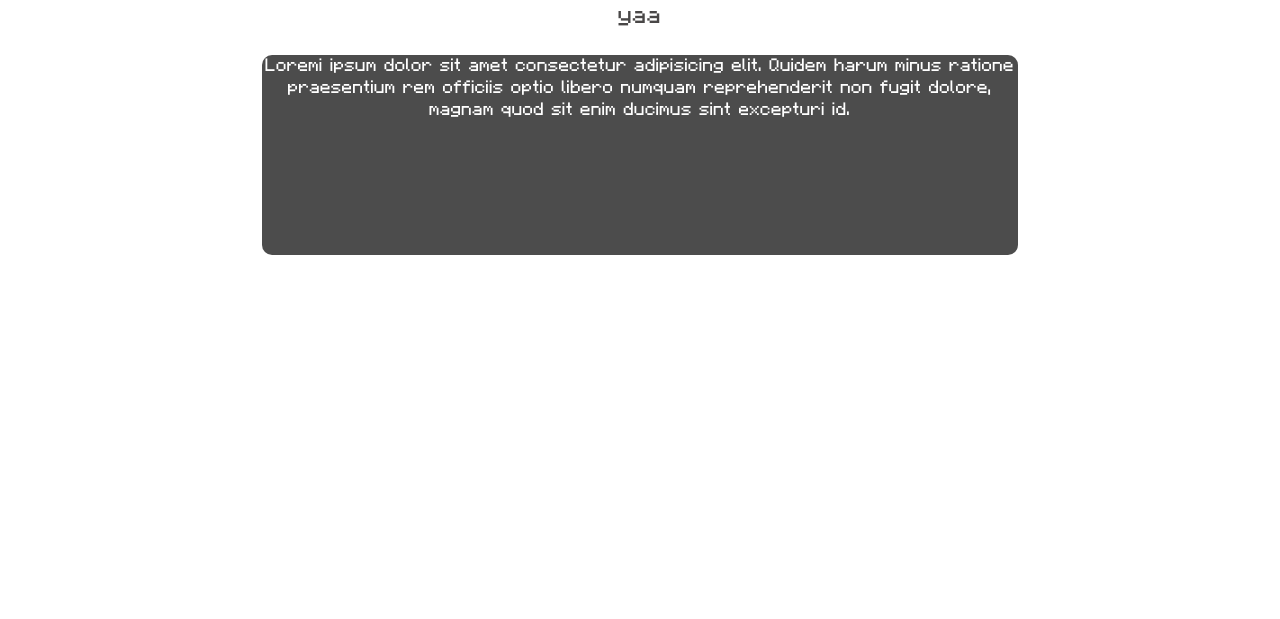
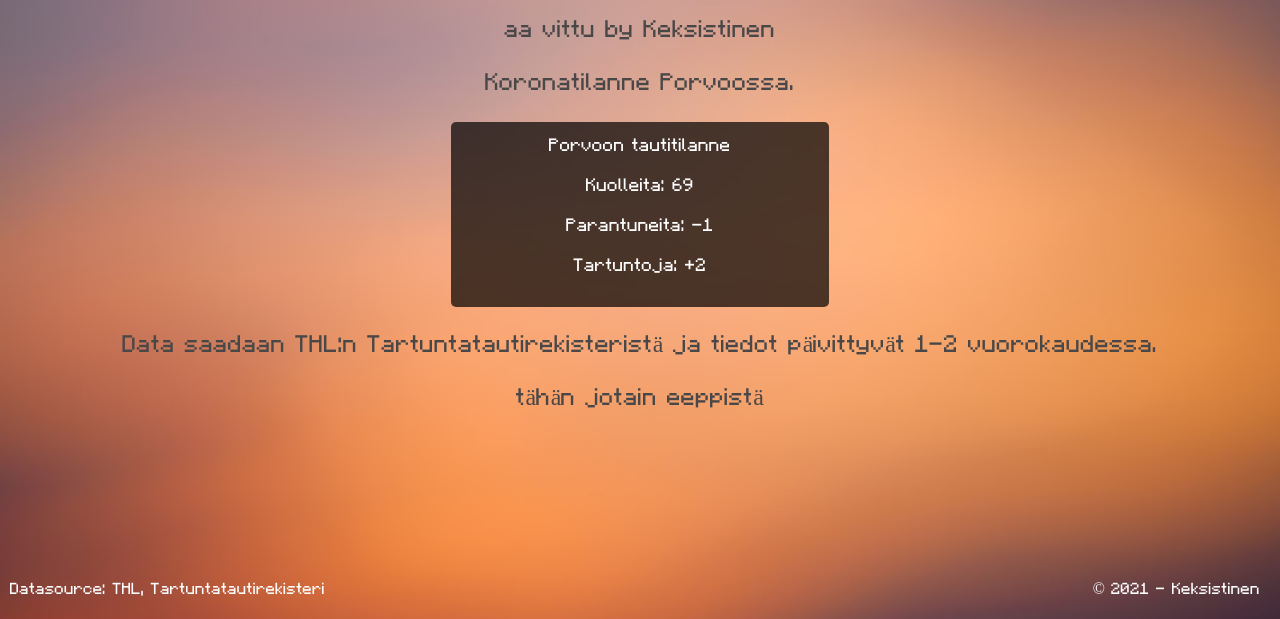
Before and after one commit to Keksistinen/gorona, a website: page juttu.html in a window 1280 px wide. Shown: the part 181-800 px from the top of the page. Drawn offline with Linux system fonts and the light colour scheme; no server answers.

Commit message:
Muutoksia
-Logomuutoksia, jäsenteltyä & tekstiä
-THL api paskaa tehty
-KRIP AUTA

```diff
--- a/PASKAA.css
+++ b/PASKAA.css
@@ -1,6 +1,6 @@
 body {
     color: rgb(73, 71, 71);
-    /* background-image: url("huutista.jpg"); */
+    background-image: url("css/huutista.jpg");
     background-attachment: fixed;
     background-size: cover;
     background-repeat: no-repeat;
@@ -23,8 +23,6 @@ div {
     font-size: 3vmin;
     text-shadow: none;
 
-
-
 }
 
 .boxi2 {
@@ -32,54 +30,45 @@ div {
     text-shadow: none;
     background-color: rgba(0, 0, 0, 0.7);
     color: white;
-    margin-left: 20%;
-    margin-right: 20%;
-    height: 200px;
-    border-radius: 10px;
+    margin-left: 35%;
+    margin-right: 35%;
+    height: fit-content;
+    border-radius: 5px;
+    padding: 1%;
 }
 
-/* h1 {
+.boxi3 {
+    font-size: 3vmin;
+    text-shadow: none;
+}
+
+.footer {
+    font-size: medium;
+    text-shadow: none;
+    right: 0;
+    position: absolute;
+    padding: 0 20px 20px 0;
+    bottom: 0;
     color: white;
-    position: sticky;
-} */
+}
 
-/* .boksi {
-    height: fit-content;
-    border-radius: 16px;
-    padding: 0.5rem;
-} */
-
-/* .boksi2 {
-    margin: 5px;
-    background-color: transparent;
-    height: 200px;
-    width: 300px;
-    padding: 8px;
-    border-radius: 10px;
-    border-style: solid;
-    border-color: rgb(48, 52, 54);
-    float: left;
-} */
-/*
-.boksi3 {
-    margin: 5px;
-    background-color: transparent;
-    height: 200px;
-    width: 300px;
-    padding: 8px;
-    border-radius: 10px;
-    border-style: solid;
-    border-color: rgb(48, 52, 54);
-    float: left;
-} */
+.datasource {
+    font-size: medium;
+    text-shadow: none;
+    right: 1;
+    position: absolute;
+    padding: 0 20px 20px 0;
+    bottom: 0;
+    color: white;
+}
 
 @font-face {
     font-family: "comic sans";
-    src: url("comic.ttf");
+    src: url("/fonts/comic.ttf");
     font-display: swap;
 }
 
 @font-face {
     font-family: "minecraftia";
-    src: url("Minecraftia.otf");
+    src: url("fonts/Minecraftia.otf");
 }
--- a/juttu.html
+++ b/juttu.html
@@ -1,24 +1,39 @@
 <!DOCTYPE html>
 <html>
+
+<head>
+    <script src="./koodi.js"></script>
+</head>
     <head>
-        <link rel="shortcut icon" href="https://cravatar.eu/helmavatar/Keksistinen/16.png">
+        <link rel="shortcut icon" href="css/cookie.png">
         <title>Goronatilasdo</title>
         <link rel="stylesheet" href="PASKAA.css">
 
     </head>
     <body>
-        <div class="keho"> <img src="cookie2.png" alt="">
+        <div class="keho"> <img src="css/cookie.png" alt="">
             <head>Goronatilasdo</head>
         </div>
 
         <div class="boxi">
-            <p>aa vittu by Lé Keksistinen</p>
-            <p>yaa</p>
+            <p>aa vittu by Keksistinen</p>
+            <p>Koronatilanne Porvoossa.</p>
         </div>
 
         <div class="boxi2">
-            <head>Loremi ipsum dolor sit amet consectetur adipisicing elit. Quidem harum minus ratione praesentium rem officiis optio libero numquam reprehenderit non fugit dolore, magnam quod sit enim ducimus sint excepturi id. </head>
+            <head>Porvoon tautitilanne</head>
+            <p>Kuolleita: 69 </p>
+            <p>Parantuneita: -1 </p>
+            <p>Tartuntoja: +2 </p>
         </div>
+
+        <div class="boxi3">
+            <p>Data saadaan THL:n Tartuntatautirekisteristä ja tiedot päivittyvät 1-2 vuorokaudessa.</p>
+                        <p>tähän jotain eeppistä</p>
+        </div>
+
+        <div class="footer">© 2021 - Keksistinen</div>
+        <div class="datasource"> Datasource: THL, Tartuntatautirekisteri</div>
 
     </body>
 
--- /dev/null
+++ b/koodi.js
@@ -0,0 +1,17 @@
+async function getData() {
+    return await fetch('https://sampo.thl.fi/pivot/prod/fi/epirapo/covid19case/fact_epirapo_covid19case.json?row=hcdmunicipality2020-445196.&column=dateweek20200101-509030&filter=measure-444833', {mode: "no-cors"})
+      .then(r => r.json())
+      .then(data => data);
+  }
+  async function main() {
+    console.log(await getData());
+  }
+
+
+
+  async function main() {
+    data = await getData();
+    console.log(data.infected)
+  }
+
+main()
```
Also changed, not shown: package.json (+6 -2 lines), css/cookie.png (added), css/cookie2.png (renamed from cookie2.png), css/huutista.jpg (renamed from huutista.jpg), fonts/Minecraftia.otf (renamed from Minecraftia.otf), fonts/comic.ttf (renamed from comic.ttf), 1 other file.
